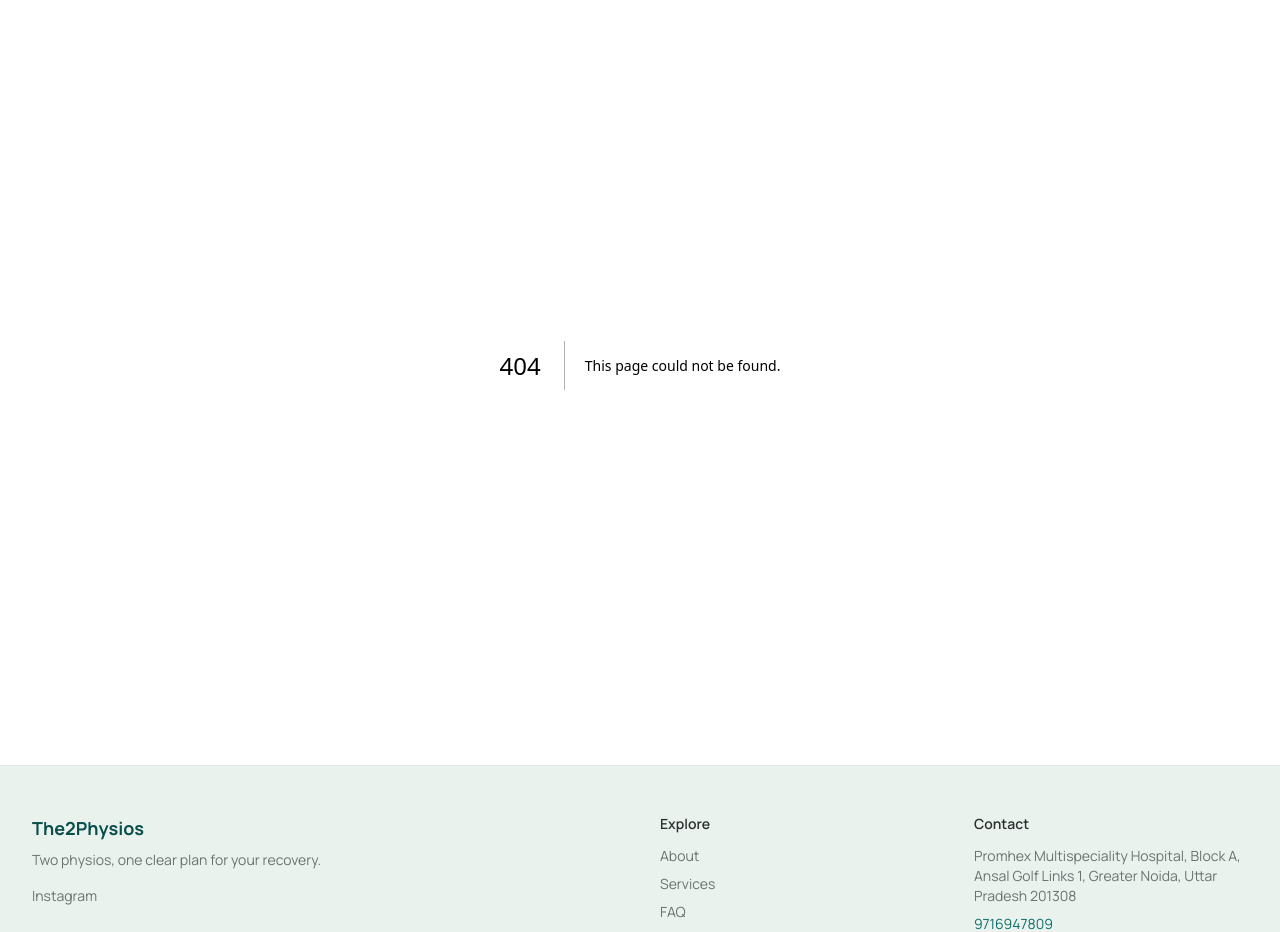
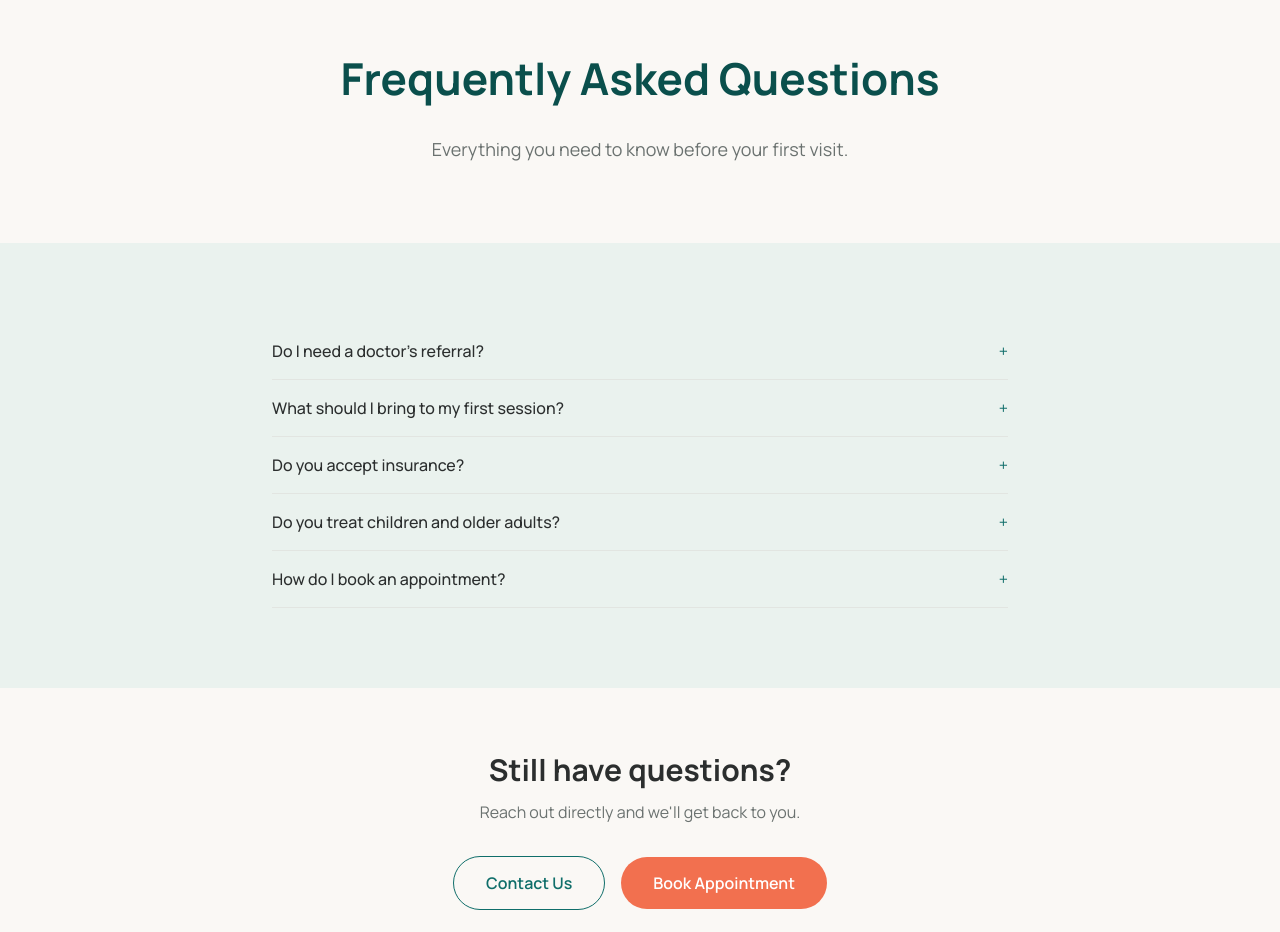
Before and after one commit to prthm412/clinic-website, a Next.js app: page /faq in a window 1280 px wide. Before the commit this address had no page. Shown: the part 100-1032 px from the top of the page. Built offline with nearby package versions, Linux system fonts and the light colour scheme.

Commit message:
FAQ page

```diff
--- /dev/null
+++ b/app/faq/page.tsx
@@ -0,0 +1,53 @@
+import Link from "next/link";
+import { fullFaqs } from "@/content/faq";
+import FaqAccordionItem from "@/components/FaqAccordionItem";
+
+export default function FaqPage() {
+  return (
+    <main className="flex-1">
+      <section className="bg-bg">
+        <div className="mx-auto max-w-[900px] px-4 sm:px-6 lg:px-8 py-16 sm:py-20 text-center">
+          <h1 className="text-[clamp(1.75rem,4vw,2.75rem)] font-bold text-primary-dark">
+            Frequently Asked Questions
+          </h1>
+          <p className="mx-auto mt-6 max-w-xl text-base sm:text-lg text-muted">
+            Everything you need to know before your first visit.
+          </p>
+        </div>
+      </section>
+
+      <section className="bg-bg-alt">
+        <div className="mx-auto max-w-[800px] px-4 sm:px-6 lg:px-8 py-16 sm:py-20">
+          {fullFaqs.map((item) => (
+            <FaqAccordionItem key={item.q} item={item} />
+          ))}
+        </div>
+      </section>
+
+      <section className="bg-bg">
+        <div className="mx-auto max-w-[1280px] px-4 sm:px-6 lg:px-8 py-16 text-center">
+          <h2 className="text-2xl sm:text-3xl font-bold text-text">
+            Still have questions?
+          </h2>
+          <p className="mx-auto mt-3 max-w-md text-muted">
+            Reach out directly and we&apos;ll get back to you.
+          </p>
+          <div className="mt-8 flex flex-col sm:flex-row items-center justify-center gap-4">
+            <Link
+              href="/contact"
+              className="w-full sm:w-auto rounded-full border border-primary px-8 py-3.5 text-base font-semibold text-primary hover:bg-bg-alt transition-colors"
+            >
+              Contact Us
+            </Link>
+            <Link
+              href="/book"
+              className="w-full sm:w-auto rounded-full bg-accent px-8 py-3.5 text-base font-semibold text-white hover:bg-accent-dark transition-colors"
+            >
+              Book Appointment
+            </Link>
+          </div>
+        </div>
+      </section>
+    </main>
+  );
+}
```
